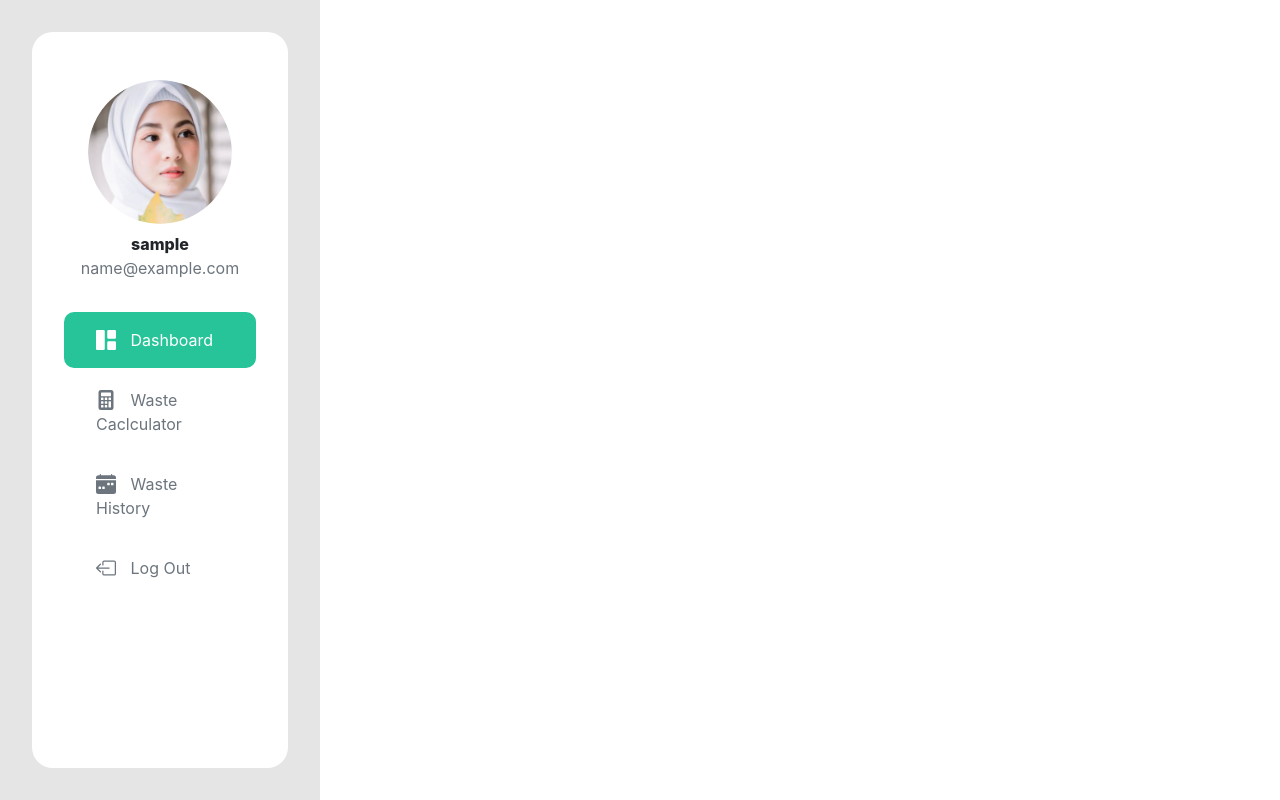
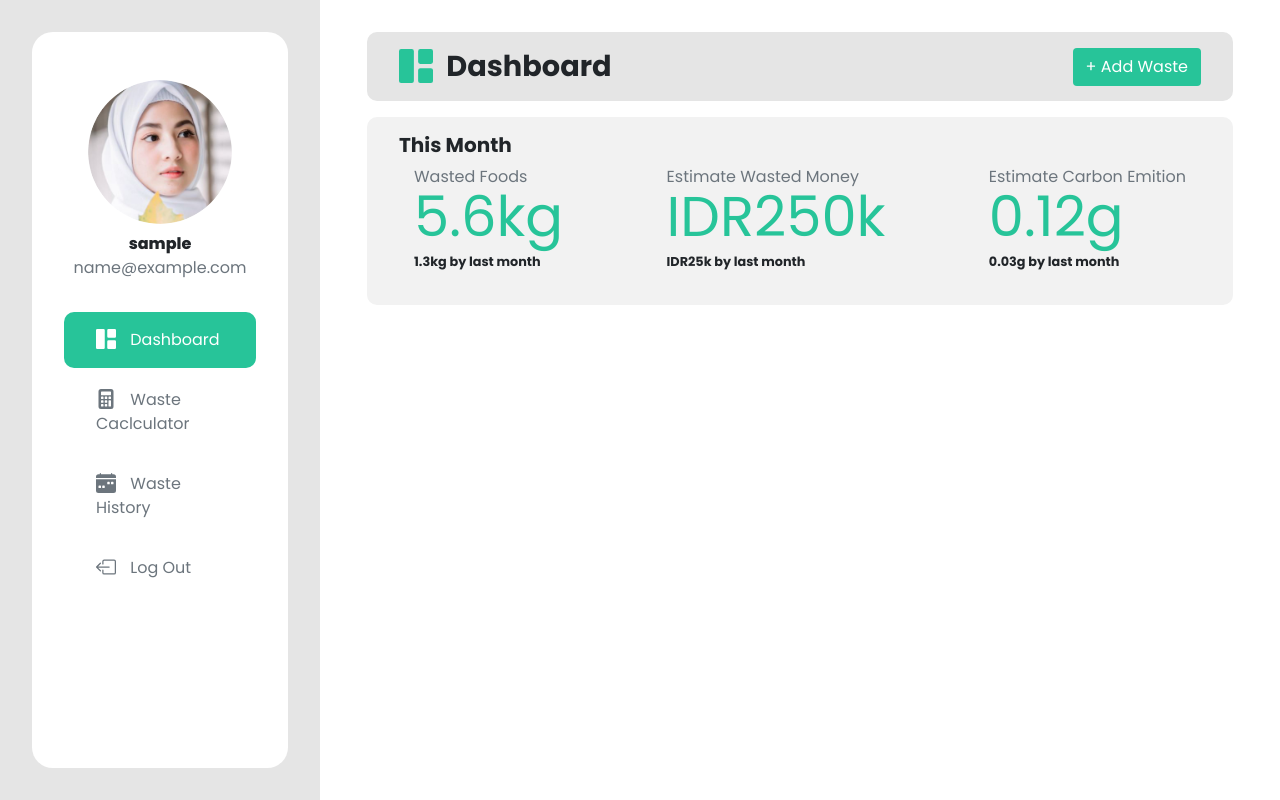
Before and after one commit to mr1dha/foodwasteID, a Django app: page /home in a window 1280 px wide. Run offline with Django 3.2, Linux system fonts and the light colour scheme; the visitor is signed in with stand-in values (Sample User, id 1); some libraries are stand-ins or nearby versions.

Commit message:
Membuat desain statistik dashboard

```diff
--- a/WasteFoodID/static/css/master.css
+++ b/WasteFoodID/static/css/master.css
@@ -1,7 +1,7 @@
-@import url('https://fonts.googleapis.com/css2?family=Poppins:ital,wght@0,100;0,200;0,300;0,400;0,500;0,600;0,700;0,800;0,900;1,100;1,200;1,300;1,400;1,500;1,600;1,700;1,800;1,900&display=swap');
+/* @import url('https://fonts.googleapis.com/css2?family=Poppins:ital,wght@0,100;0,200;0,300;0,400;0,500;0,600;0,700;0,800;0,900;1,100;1,200;1,300;1,400;1,500;1,600;1,700;1,800;1,900&display=swap');
 .modal-header-2-2.modal {
   top: 2rem;
-}
+} */
 .header-2-2 .navbar,
 .hero-header-2-2 {
   padding: 3rem 2rem;
--- a/WasteFoodID/static/css/style.css
+++ b/WasteFoodID/static/css/style.css
@@ -1,6 +1,10 @@
 :root {
     --my-grey : #E5E5E5;
     --my-green : #27C499;
+}
+
+body {
+    font-family: "Poppins", sans-serif;
 }
 
 .btn-green {
--- a/WasteFoodID/templates/main/dashboard.html
+++ b/WasteFoodID/templates/main/dashboard.html
@@ -10,7 +10,13 @@
     <!-- Bootstrap CSS -->
     <link rel="stylesheet" href="https://cdn.jsdelivr.net/npm/bootstrap@4.5.3/dist/css/bootstrap.min.css" integrity="sha384-TX8t27EcRE3e/ihU7zmQxVncDAy5uIKz4rEkgIXeMed4M0jlfIDPvg6uqKI2xXr2" crossorigin="anonymous">
     <link rel="stylesheet" href="{% static 'css/style.css' %}">
+    <link rel="preconnect" href="https://fonts.gstatic.com">
+    <link href="https://fonts.googleapis.com/css2?family=Poppins:ital,wght@0,300;0,400;0,500;0,700;0,800;1,600&display=swap" rel="stylesheet">
     <style>
+        body {
+            font-family: "Poppins", sans-serif;
+        }
+
         .menu-wrapper {
             background-color: var(--my-grey);
             min-height: 100vh;
@@ -53,12 +59,7 @@
             padding-right: 1em;
         }
 
-        .menu-item a {
-            text-decoration: none;
-            color: inherit;
-        }
-
-        .menu-item a svg {
+        .menu-item svg {
             vertical-align: sub;
             margin-right: 10px;
         }
@@ -88,27 +89,27 @@
                         <span class="email text-muted">{{ user.email }}</span>
                     </div>
                     <ul class="menu-list">
-                        <li class="menu-item {% block dashboard %}{% endblock %}"><a href="#">
+                        <li class="menu-item {% block dashboard %}{% endblock %}" onclick="window.location.href = '/home';">
                             <svg xmlns="http://www.w3.org/2000/svg" width="20" height="20" fill="currentColor" class="bi bi-grid-1x2-fill" viewBox="0 0 16 16">
                                 <path d="M0 1a1 1 0 0 1 1-1h5a1 1 0 0 1 1 1v14a1 1 0 0 1-1 1H1a1 1 0 0 1-1-1V1zm9 0a1 1 0 0 1 1-1h5a1 1 0 0 1 1 1v5a1 1 0 0 1-1 1h-5a1 1 0 0 1-1-1V1zm0 9a1 1 0 0 1 1-1h5a1 1 0 0 1 1 1v5a1 1 0 0 1-1 1h-5a1 1 0 0 1-1-1v-5z"/>
                             </svg>
-                            Dashboard</a><li>
-                        <li class="menu-item {% block calculator %}{% endblock %}"><a href="#">
+                            Dashboard<li>
+                        <li class="menu-item {% block calculator %}{% endblock %}" onclick="window.location.href = '/calculator';">
                             <svg xmlns="http://www.w3.org/2000/svg" width="20" height="20" fill="currentColor" class="bi bi-calculator-fill" viewBox="0 0 16 16">
                                 <path d="M2 2a2 2 0 0 1 2-2h8a2 2 0 0 1 2 2v12a2 2 0 0 1-2 2H4a2 2 0 0 1-2-2V2zm2 .5v2a.5.5 0 0 0 .5.5h7a.5.5 0 0 0 .5-.5v-2a.5.5 0 0 0-.5-.5h-7a.5.5 0 0 0-.5.5zm0 4v1a.5.5 0 0 0 .5.5h1a.5.5 0 0 0 .5-.5v-1a.5.5 0 0 0-.5-.5h-1a.5.5 0 0 0-.5.5zM4.5 9a.5.5 0 0 0-.5.5v1a.5.5 0 0 0 .5.5h1a.5.5 0 0 0 .5-.5v-1a.5.5 0 0 0-.5-.5h-1zM4 12.5v1a.5.5 0 0 0 .5.5h1a.5.5 0 0 0 .5-.5v-1a.5.5 0 0 0-.5-.5h-1a.5.5 0 0 0-.5.5zM7.5 6a.5.5 0 0 0-.5.5v1a.5.5 0 0 0 .5.5h1a.5.5 0 0 0 .5-.5v-1a.5.5 0 0 0-.5-.5h-1zM7 9.5v1a.5.5 0 0 0 .5.5h1a.5.5 0 0 0 .5-.5v-1a.5.5 0 0 0-.5-.5h-1a.5.5 0 0 0-.5.5zm.5 2.5a.5.5 0 0 0-.5.5v1a.5.5 0 0 0 .5.5h1a.5.5 0 0 0 .5-.5v-1a.5.5 0 0 0-.5-.5h-1zM10 6.5v1a.5.5 0 0 0 .5.5h1a.5.5 0 0 0 .5-.5v-1a.5.5 0 0 0-.5-.5h-1a.5.5 0 0 0-.5.5zm.5 2.5a.5.5 0 0 0-.5.5v4a.5.5 0 0 0 .5.5h1a.5.5 0 0 0 .5-.5v-4a.5.5 0 0 0-.5-.5h-1z"/>
                             </svg>
-                            Waste Caclculator</a></li>
-                        <li class="menu-item {% block history %}{% endblock %}"><a href="#">
+                            Waste Caclculator</li>
+                        <li class="menu-item {% block history %}{% endblock %}" onclick="window.location.href = '/history';">
                             <svg xmlns="http://www.w3.org/2000/svg" width="20" height="20" fill="currentColor" class="bi bi-calendar-week-fill" viewBox="0 0 16 16">
                                 <path d="M4 .5a.5.5 0 0 0-1 0V1H2a2 2 0 0 0-2 2v1h16V3a2 2 0 0 0-2-2h-1V.5a.5.5 0 0 0-1 0V1H4V.5zM16 14V5H0v9a2 2 0 0 0 2 2h12a2 2 0 0 0 2-2zM9.5 7h1a.5.5 0 0 1 .5.5v1a.5.5 0 0 1-.5.5h-1a.5.5 0 0 1-.5-.5v-1a.5.5 0 0 1 .5-.5zm3 0h1a.5.5 0 0 1 .5.5v1a.5.5 0 0 1-.5.5h-1a.5.5 0 0 1-.5-.5v-1a.5.5 0 0 1 .5-.5zM2 10.5a.5.5 0 0 1 .5-.5h1a.5.5 0 0 1 .5.5v1a.5.5 0 0 1-.5.5h-1a.5.5 0 0 1-.5-.5v-1zm3.5-.5h1a.5.5 0 0 1 .5.5v1a.5.5 0 0 1-.5.5h-1a.5.5 0 0 1-.5-.5v-1a.5.5 0 0 1 .5-.5z"/>
                               </svg>
-                            Waste History</a></li>
-                        <li class="menu-item"><a href="#">
+                            Waste History</li>
+                        <li class="menu-item" onclick="window.location.href = '/logout';">
                             <svg xmlns="http://www.w3.org/2000/svg" width="20" height="20" fill="currentColor" class="bi bi-box-arrow-left" viewBox="0 0 16 16">
                                 <path fill-rule="evenodd" d="M6 12.5a.5.5 0 0 0 .5.5h8a.5.5 0 0 0 .5-.5v-9a.5.5 0 0 0-.5-.5h-8a.5.5 0 0 0-.5.5v2a.5.5 0 0 1-1 0v-2A1.5 1.5 0 0 1 6.5 2h8A1.5 1.5 0 0 1 16 3.5v9a1.5 1.5 0 0 1-1.5 1.5h-8A1.5 1.5 0 0 1 5 12.5v-2a.5.5 0 0 1 1 0v2z"/>
                                 <path fill-rule="evenodd" d="M.146 8.354a.5.5 0 0 1 0-.708l3-3a.5.5 0 1 1 .708.708L1.707 7.5H10.5a.5.5 0 0 1 0 1H1.707l2.147 2.146a.5.5 0 0 1-.708.708l-3-3z"/>
                             </svg>
-                            Log Out</a></li>
+                            Log Out</li>
                     </ul>
                 </div>
             </div>
--- a/WasteFoodID/templates/main/home.html
+++ b/WasteFoodID/templates/main/home.html
@@ -3,5 +3,90 @@
 {% block dashboard %}menu-active{% endblock %}
 
 {% block content %}
+<style>
+    .content-wrapper {
+        padding : 2em;
+    }
 
+    .top-div {
+        margin-bottom: 1em;
+        background-color: var(--my-grey);
+        border-radius: 10px;
+        padding: .8em 2em;
+    }
+
+    .title-active {
+        font-size: 1.8em;
+        font-weight: 700;
+    }
+
+    .title-active svg {
+        vertical-align: sub;
+        color: var(--my-green);
+        margin-right: .25em;
+    }
+
+    .btn-add {
+        float: right;
+        margin-top: 3px;
+    }
+
+    .statistic {
+        background-color: #f2f2f2;
+        padding: 1em 2em 2em 2em;
+        border-radius: 10px;
+    }
+
+    .total {
+        display: block;
+        font-size: 3.5em;
+        line-height: 1em;
+        color: var(--my-green);
+        font-weight: 400;
+    }
+
+    .stat-wrapper {
+        display: flex;
+        align-items: center;
+        justify-content: space-between;
+    }
+
+    .diff {
+        font-weight: 600;
+    }
+</style>
+
+<div class="content-wrapper">
+    <div class="top-div">
+        <span class="title-active">
+            <svg xmlns="http://www.w3.org/2000/svg" width="34" height="34" fill="currentColor" class="bi bi-grid-1x2-fill" viewBox="0 0 16 16">
+                <path d="M0 1a1 1 0 0 1 1-1h5a1 1 0 0 1 1 1v14a1 1 0 0 1-1 1H1a1 1 0 0 1-1-1V1zm9 0a1 1 0 0 1 1-1h5a1 1 0 0 1 1 1v5a1 1 0 0 1-1 1h-5a1 1 0 0 1-1-1V1zm0 9a1 1 0 0 1 1-1h5a1 1 0 0 1 1 1v5a1 1 0 0 1-1 1h-5a1 1 0 0 1-1-1v-5z"/>
+            </svg>
+            Dashboard</span>
+            <button class="btn btn-green btn-add">+ Add Waste</button>
+    </div>
+
+    <div class="statistic">
+        <p class="h5 font-weight-bold">This Month</p>
+        <div class="container">
+            <div class="stat-wrapper">
+                <div class="">
+                    <span class="text-muted">Wasted Foods</span>
+                    <span class="total mb-1">5.6kg</span>
+                    <small class="diff">1.3kg by last month</small>
+                </div>
+                <div class="">
+                    <span class="text-muted">Estimate Wasted Money</span>
+                    <span class="total mb-1">IDR250k</span>
+                    <small class="diff">IDR25k by last month</small>
+                </div>
+                <div class="">
+                    <span class="text-muted">Estimate Carbon Emition</span>
+                    <span class="total mb-1">0.12g</span>
+                    <small class="diff">0.03g by last month</small>
+                </div>
+            </div>
+        </div>
+    </div>
+</div>
 {% endblock %}
--- a/WasteFoodID/templates/main/master.html
+++ b/WasteFoodID/templates/main/master.html
@@ -10,6 +10,8 @@
     <link rel="stylesheet" href="https://cdn.jsdelivr.net/npm/bootstrap@4.5.3/dist/css/bootstrap.min.css" integrity="sha384-TX8t27EcRE3e/ihU7zmQxVncDAy5uIKz4rEkgIXeMed4M0jlfIDPvg6uqKI2xXr2" crossorigin="anonymous">
     <link rel="stylesheet" href="{% static 'css/style.css' %}">
     <link rel="stylesheet" href="{% static 'css/master.css' %}">
+    <link rel="preconnect" href="https://fonts.gstatic.com">
+    <link href="https://fonts.googleapis.com/css2?family=Poppins:ital,wght@0,300;0,400;0,500;0,700;0,800;1,600&display=swap" rel="stylesheet">
     <title>{% block title %}{% endblock %} | FoodWaste.ID</title>
 </head>
 <body>
```
